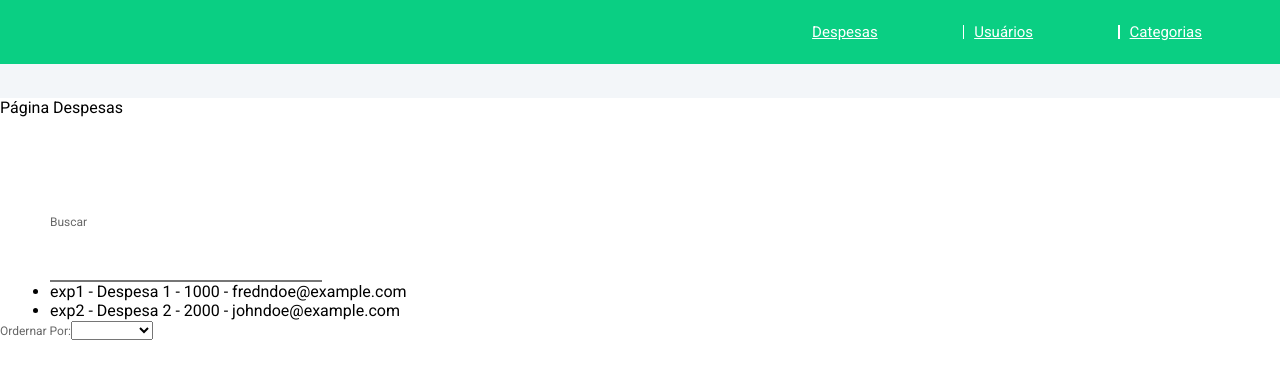
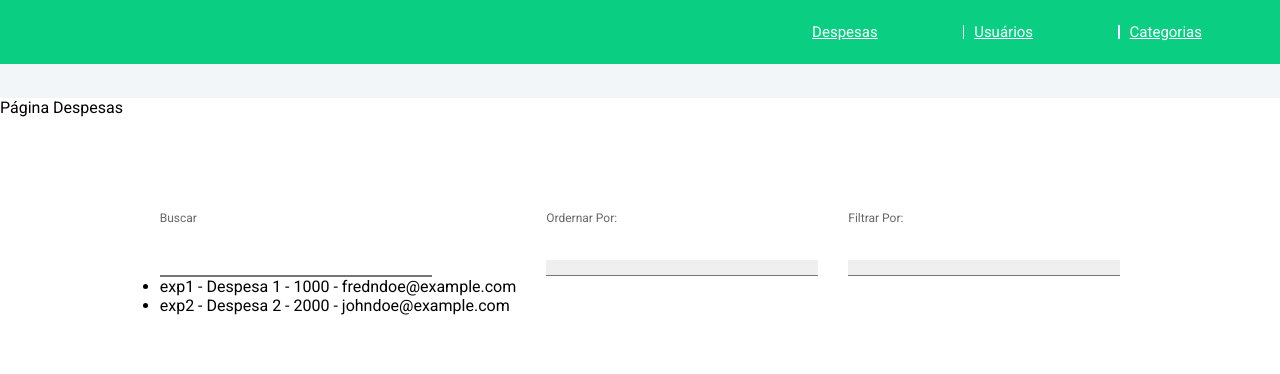
Before and after one commit to geovanaframil/expenseSystem, a React (Vite) app: page / in a window 1280 px wide. Shown: the top 374 px of the page. Built offline with nearby package versions, Linux system fonts and the light colour scheme.

Commit message:
Personaliza e acrescenta campo Filtrar Por

```diff
--- a/src/App.jsx
+++ b/src/App.jsx
@@ -12,7 +12,6 @@ function App() {
             <Breadcrumb/>
             <Router />
             <Search />
-            <OrderBy />
         </div>
     );
 }
--- /dev/null
+++ b/src/components/Filters/FilterBy.jsx
@@ -0,0 +1,16 @@
+import styles from "./Filters.module.css";
+
+function FilterBy() {
+  return (
+    <div className={styles.filterBy}>
+      <label>Filtrar Por:</label>
+      <select name="filter">
+        <option></option>
+        <option value="paid">Pago</option>
+        <option value="pending">Pendente</option>
+      </select>
+    </div>
+  );
+}
+
+export default FilterBy;
--- a/src/components/Filters/Filters.module.css
+++ b/src/components/Filters/Filters.module.css
@@ -1,16 +1,19 @@
-.search {
+.filters {
+  display: flex;
+  justify-content: center;
   margin-top: 94px;
-  margin-left: 50px;
+  gap: 30px;
 }
 
 label {
+  display: block;
   font-weight: 400;
   font-size: 12px;
   color: var(--black-50);
 }
 
-.inputSearch {
-  display: block;
+.inputSearch,
+select {
   outline: none;
   border-top-style: none;
   border-left-style: none;
@@ -18,3 +21,7 @@ label {
   width: 272px;
   margin-top: 35px;
 }
+
+select {
+  -webkit-appearance: none;
+}
--- a/src/components/Filters/OrderBy.jsx
+++ b/src/components/Filters/OrderBy.jsx
@@ -15,4 +15,4 @@ function OrderBy(a, b) {
   );
 }
 
-export default OrderBy
+export default OrderBy;
--- a/src/components/Filters/Search.jsx
+++ b/src/components/Filters/Search.jsx
@@ -1,5 +1,7 @@
 import { useState } from "react";
+import FilterBy from "./FilterBy";
 import styles from "./Filters.module.css";
+import OrderBy from "./OrderBy";
 
 function Search() {
   const [expenses] = useState([
@@ -54,6 +56,7 @@ function Search() {
   );
 
   return (
+    <div className={styles.filters}>
       <div className={styles.search}>
         <label>Buscar</label>
         <input
@@ -65,10 +68,14 @@ function Search() {
         <ul>
           {filteredExpenses.map((expense) => (
             <li key={expense.id}>
-            {expense.id} - {expense.name} - {expense.amount} - {expense._user.email}
+              {expense.id} - {expense.name} - {expense.amount} -{" "}
+              {expense._user.email}
             </li>
           ))}
         </ul>
+      </div>
+      <OrderBy />
+      <FilterBy />
     </div>
   );
 }
```
Lines whose indentation alone changed are shown as unchanged.
